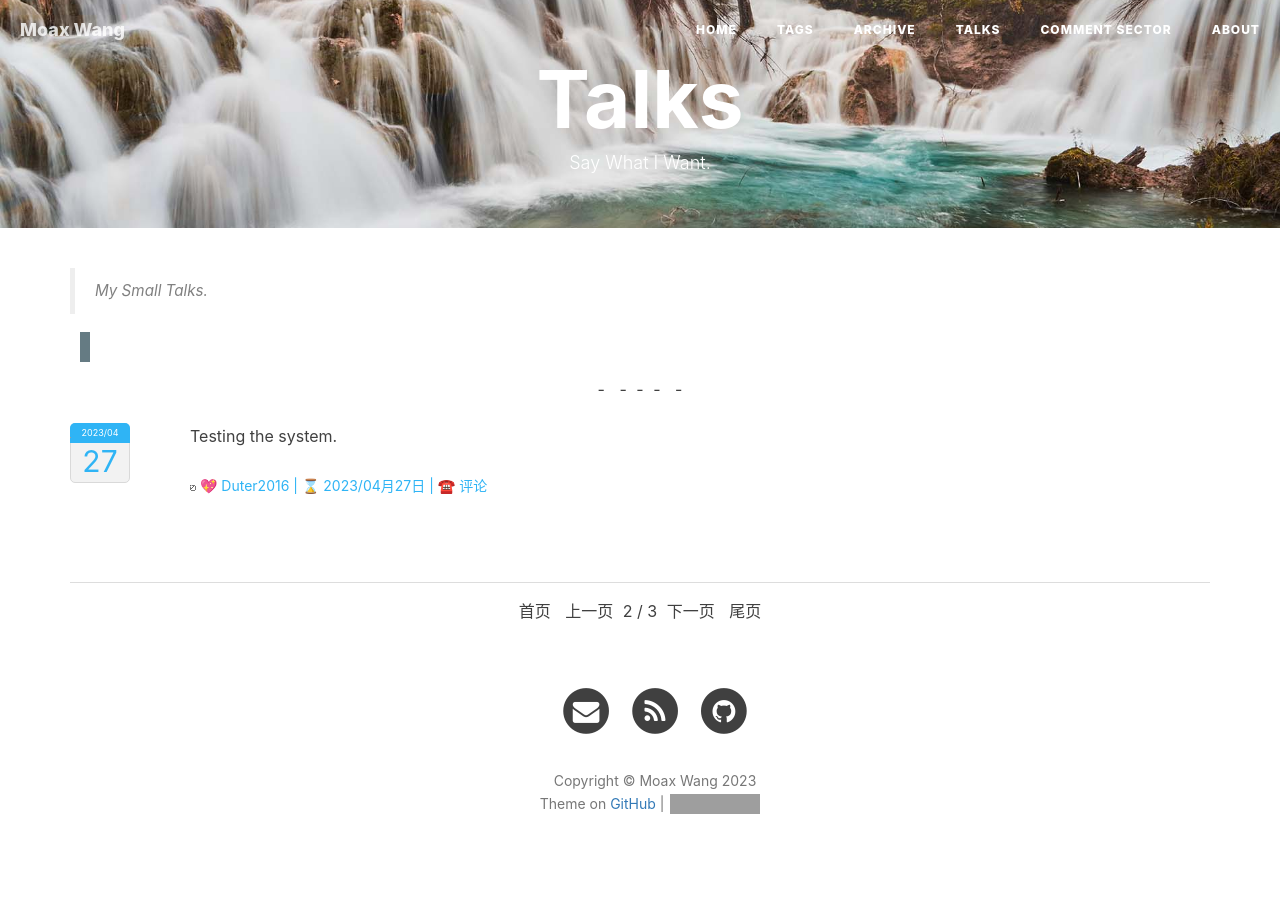
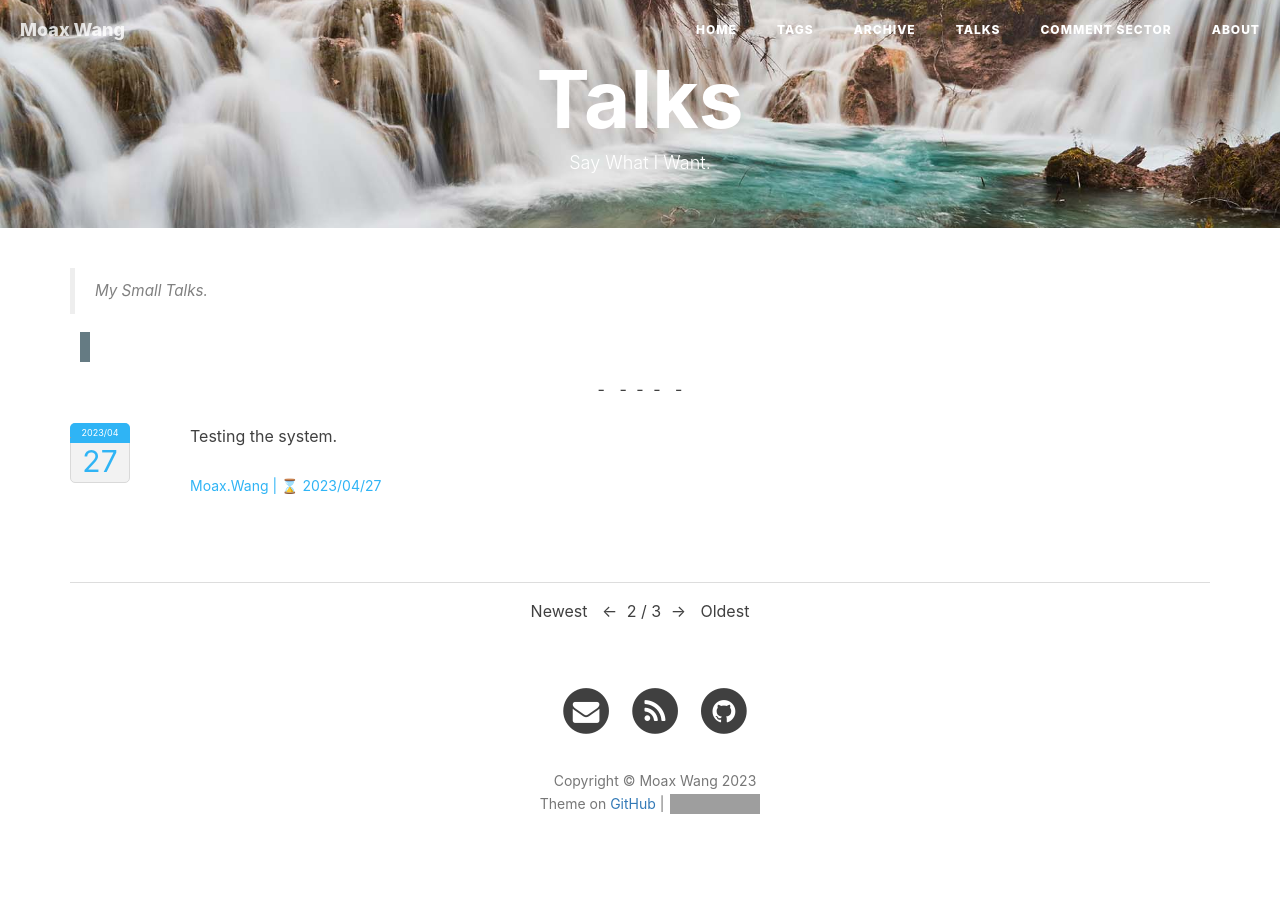
Before and after one commit to WinchellWang/winchellwang.github.io, a Jekyll site: the page built from 3talk.html, in a window 1280 px wide. Built offline with Jekyll 4.4.1, drawn with Linux system fonts in a browser that asks for light colours; nearby versions of some CDN libraries; comment, search, counter and statistics services are not loaded; grey boxes are pictures that could not be loaded.

Commit message:
Talk System

```diff
--- a/3talk.html
+++ b/3talk.html
@@ -166,8 +166,7 @@ header-img: "img/tag-bg.jpg"
       <div class="hexo-douban-info">
           <div class="hexo-douban-title"><a> {{ talk.mytalk }}</a></div>
           <div class="hexo-douban-meta"><br></div>
-          <div class="hexo-douban-meta"><textarea id="copy{{ talk.talkmonth }}{{ talk.talkday }}" class="copy">@{{ talk.talkmonth }}月{{ talk.talkday }}日 评论:</textarea> 💖 Duter2016 | ⌛️ {{ talk.talkmonth }}月{{ talk.talkday }}日 | ☎️ <a onclick="copyLink()" href="#comments"><font color="#2fb4f5">评论</font></a></div>
-          <div class="hexo-douban-comments"></div>
+          <div class="hexo-douban-meta">Moax.Wang | ⌛️ {{ talk.talkmonth }}/{{ talk.talkday }}</a></div>
       </div>
     </div>
     {% endfor %}
@@ -188,7 +187,7 @@ header-img: "img/tag-bg.jpg"
     <!-- 已读000开始 -->
     {% for talk in site.data.talks2 %}
     <div class="hexo-douban-item">
-      <div class="hexo-douban-picture"><img src="https://raw.githubusercontent.com/Duter2016/Duter2016.github.io/master/img/talks_img.png}" data-src="https://raw.githubusercontent.com/Duter2016/Duter2016.github.io/master/img/talks_img.png" referrerpolicy="no-referrer"></div>
+        <div class="hexo-douban-picture"><img src="https://cdn.jsdelivr.net/gh/MoaxWang/moaxwang.github.io/img/talks_img.png}" data-src="https://cdn.jsdelivr.net/gh/MoaxWang/moaxwang.github.io/img/talks_img.png" referrerpolicy="no-referrer"></div>
         <div class="page-action-calendar">
             <div class="sub-month">{{ talk.talkmonth }}</div>
             <div class="sub-day">{{ talk.talkday }}</div>
@@ -196,8 +195,7 @@ header-img: "img/tag-bg.jpg"
         <div class="hexo-douban-info">
             <div class="hexo-douban-title"><a> {{ talk.mytalk }}</a></div>
             <div class="hexo-douban-meta"><br></div>
-          <div class="hexo-douban-meta"><textarea id="copy{{ talk.talkmonth }}{{ talk.talkday }}" class="copy">@{{ talk.talkmonth }}月{{ talk.talkday }}日 评论:</textarea> 💖 Duter2016 | ⌛️ {{ talk.talkmonth }}月{{ talk.talkday }}日 | ☎️ <a onclick="copyLink()" href="#comments"><font color="#2fb4f5">评论</font></a></div>
-          <div class="hexo-douban-comments"></div>
+            <div class="hexo-douban-meta">Moax.Wang | ⌛️ {{ talk.talkmonth }}/{{ talk.talkday }}</a></div>
         </div>
       </div>
     {% endfor %}
@@ -226,32 +224,19 @@ header-img: "img/tag-bg.jpg"
       <div class="hexo-douban-info">
           <div class="hexo-douban-title"><a> {{ talk.mytalk }}</a></div>
           <div class="hexo-douban-meta"><br></div>
-          <div class="hexo-douban-meta"><textarea id="copy{{ talk.talkmonth }}{{ talk.talkday }}" class="copy">@{{ talk.talkmonth }}月{{ talk.talkday }}日 评论:</textarea> 💖 Duter2016 | ⌛️ {{ talk.talkmonth }}月{{ talk.talkday }}日 | ☎️ <a onclick="copyLink{{ talk.talkmonth }}{{ talk.talkday }}()" href="#comments"><font color="#2fb4f5">评论</font></a></div>
-          <div class="hexo-douban-comments"></div>
+          <div class="hexo-douban-meta">Moax.Wang | ⌛️ {{ talk.talkmonth }}/{{ talk.talkday }}</a></div>
       </div>
-
-      <!-- 点击复制 开始 -->
-      <script type="text/javascript">
-      function copyLink{{ talk.talkmonth }}{{ talk.talkday }}(){
-          var e = document.getElementById("copy{{ talk.talkmonth }}{{ talk.talkday }}");
-          e.select(); // 选择对象
-          document.execCommand("Copy"); // 执行浏览器复制命令
-          alert("评论格式已复制，评论框粘贴即可！");
-      }
-      </script>
-      <!-- 点击复制 结束 -->
-
     </div>
     {% endfor %}
     <!-- 说说000结束 -->
 
     <!-- 分页 开始 -->
     <div class="hexo-douban-pagination">
-      <a class="hexo-douban-button hexo-douban-firstpage" href="javascript:;"> 首页</a>
-      <a class="hexo-douban-button hexo-douban-previouspage" href="javascript:;">上一页</a>
+      <a class="hexo-douban-button hexo-douban-firstpage" href="javascript:;"> Newest</a>
+      <a class="hexo-douban-button hexo-douban-previouspage" href="javascript:;">←</a>
       <span class="hexo-douban-pagenum">2 / 3</span>
-      <a class="hexo-douban-button hexo-douban-nextpage" href="javascript:;">下一页</a>
-      <a class="hexo-douban-button hexo-douban-lastpage" href="javascript:;">尾页</a>
+      <a class="hexo-douban-button hexo-douban-nextpage" href="javascript:;">→</a>
+      <a class="hexo-douban-button hexo-douban-lastpage" href="javascript:;">Oldest</a>
     </div>
     <!-- 分页 结束 -->
 
@@ -262,15 +247,10 @@ header-img: "img/tag-bg.jpg"
 
     <!-- 说说统计 开始 -->
     <div align="center">
-    Duter2016 共发表了 <script language="JavaScript">
+    Moax.Wang has  <script language="JavaScript">
     var numitem3 = document.getElementById('hexo-douban-item3').getElementsByClassName('hexo-douban-item').length;
     document.write(numitem3)
-</script> 条说说！
-    <!-- Valine 评论框 start -->
-    {% if site.valine.enable %}
-        {% include valine_comments.html %}
-    {% endif %}
-    <!-- Valine 评论框 end -->
+</script> talks
     </div>
     <!-- 说说统计 结束 -->
 
```
Lines whose indentation alone changed are shown as unchanged.
